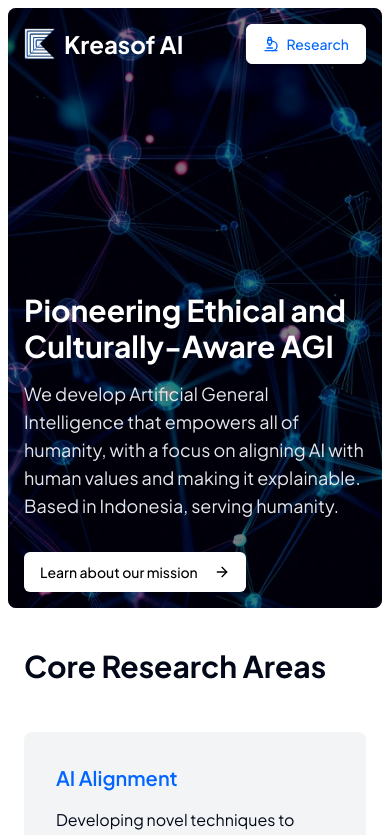
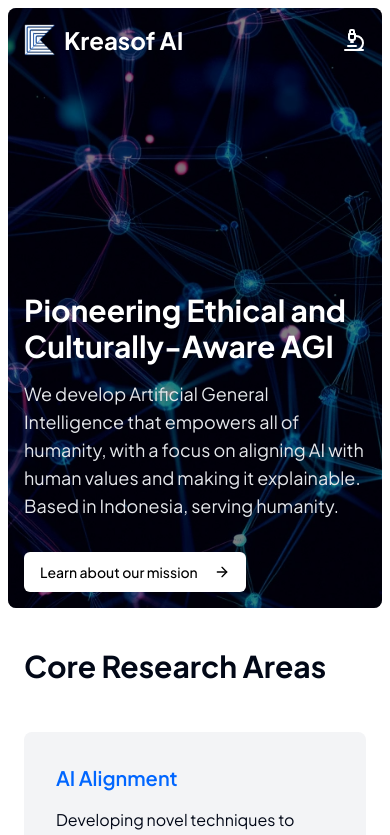
Before and after one commit to akbar2habibullah/kreasof-ai-minimalist, a Next.js app: page / in a window 390 px wide. Shown: the top 835 px of the page. Built offline with nearby package versions, Linux system fonts and the light colour scheme.

Commit message:
Change mobile navigation

```diff
--- a/app/page.tsx
+++ b/app/page.tsx
@@ -46,9 +46,9 @@ export default function Home() {
               </div>
               <div className='md:hidden'>
                 <Link href='/research'>
-                  <Button variant="outline" className="border-white text-blue-700 hover:bg-white hover:text-black">
-                    <Microscope/> Research
-                  </Button>
+                  <div className="text-white hover:text-blue-400">
+                    <Microscope/>
+                  </div>
                 </Link>
               </div>
             </div>
```
